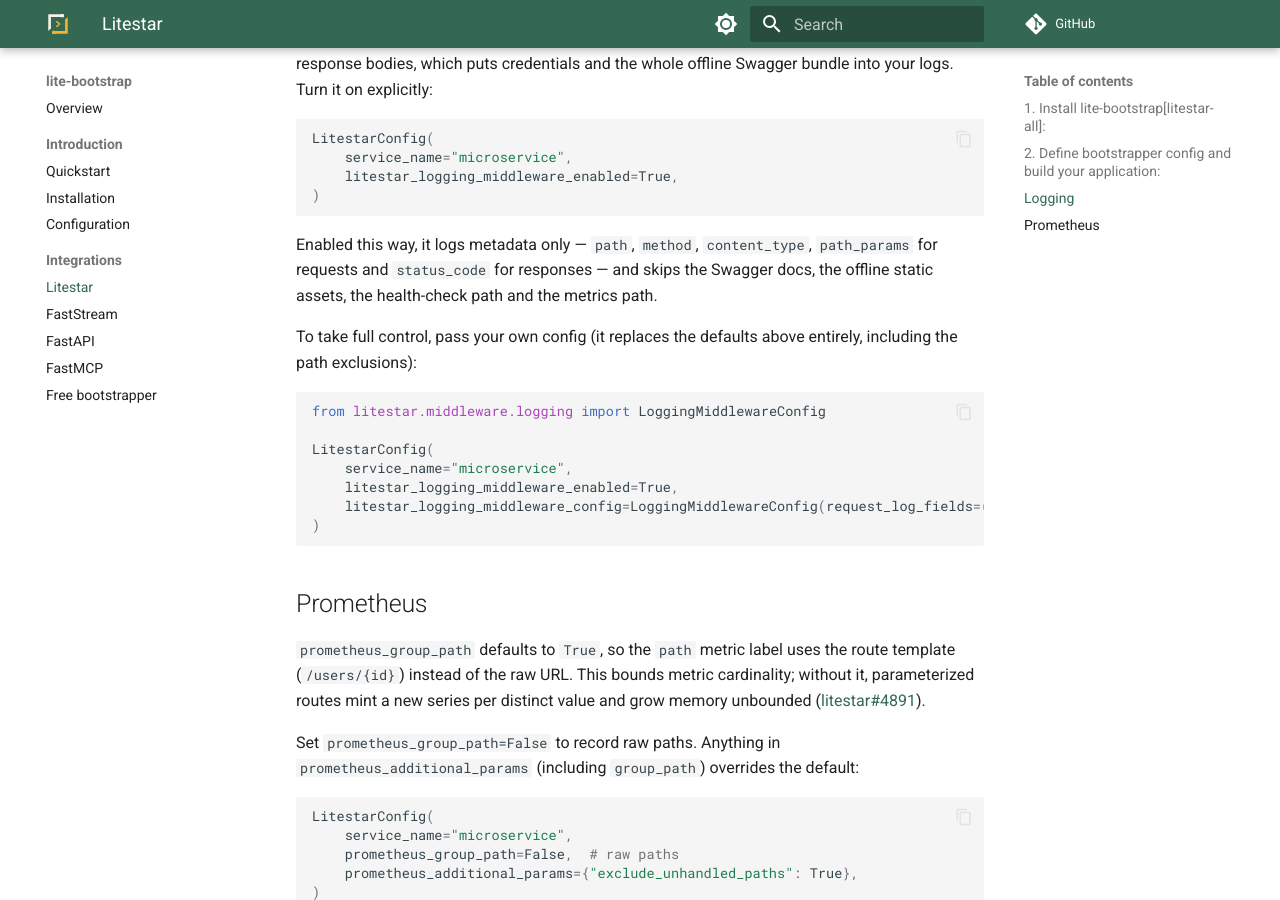
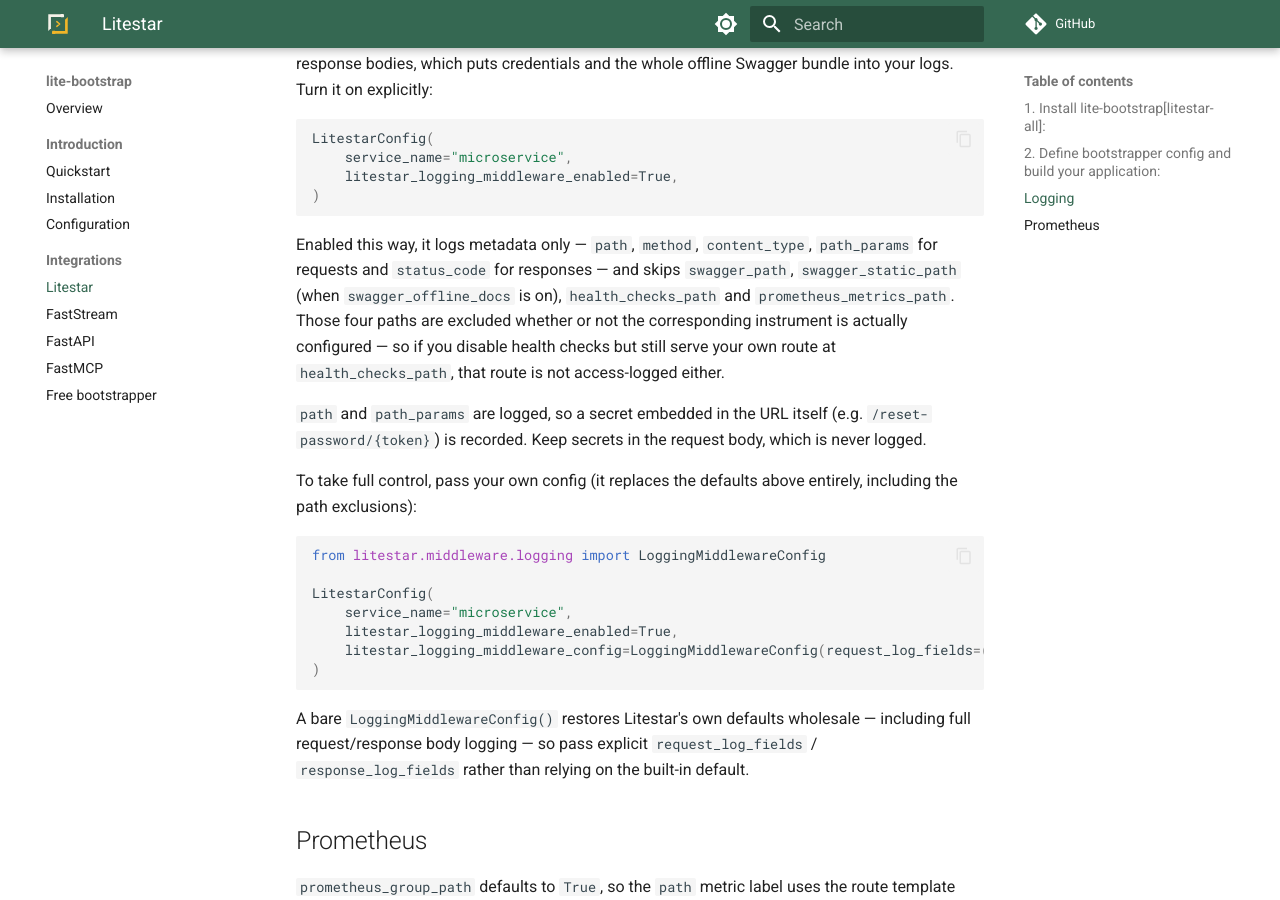
Before and after one commit to modern-python/lite-bootstrap, an MkDocs documentation site: the page built from docs/integrations/litestar.md, in a window 1280 px wide and 900 px high, scrolled down 1179 px. Built offline with MkDocs 1.6.1 and Material for MkDocs 9.7.7, drawn with Linux system fonts in a browser that asks for light colours; comment, search, counter and statistics services are not loaded.

Commit message:
docs(litestar): add 1.4.0 release notes and fill documentation gaps
Add planning/releases/1.4.0.md with a prominent behavior-change notice for
the Litestar access-logging default flip (CI requires curated notes for a
stable tag). Document the two new LitestarConfig options in the
configuration reference, expand the litestar.md access-logging subsection
with the excluded-path list, the path/path_params caveat, and a non-header
escape-hatch example, correct the exclude-matching mechanism described in
the design change file against the installed Litestar source, and note that
LitestarConfig now also needs the explicit super() form under slots=True.

````diff
--- a/docs/integrations/litestar.md
+++ b/docs/integrations/litestar.md
@@ -73,9 +73,16 @@
 ```
 
 Enabled this way, it logs metadata only — `path`, `method`, `content_type`,
-`path_params` for requests and `status_code` for responses — and skips the
-Swagger docs, the offline static assets, the health-check path and the metrics
-path.
+`path_params` for requests and `status_code` for responses — and skips
+`swagger_path`, `swagger_static_path` (when `swagger_offline_docs` is on),
+`health_checks_path` and `prometheus_metrics_path`. Those four paths are
+excluded whether or not the corresponding instrument is actually configured —
+so if you disable health checks but still serve your own route at
+`health_checks_path`, that route is not access-logged either.
+
+`path` and `path_params` are logged, so a secret embedded in the URL itself
+(e.g. `/reset-password/{token}`) is recorded. Keep secrets in the request
+body, which is never logged.
 
 To take full control, pass your own config (it replaces the defaults above
 entirely, including the path exclusions):
@@ -86,9 +93,14 @@
 LitestarConfig(
     service_name="microservice",
     litestar_logging_middleware_enabled=True,
-    litestar_logging_middleware_config=LoggingMiddlewareConfig(request_log_fields=("path", "method", "headers")),
+    litestar_logging_middleware_config=LoggingMiddlewareConfig(request_log_fields=("path", "method", "content_type")),
 )
 ```
+
+A bare `LoggingMiddlewareConfig()` restores Litestar's own defaults wholesale
+— including full request/response body logging — so pass explicit
+`request_log_fields` / `response_log_fields` rather than relying on the
+built-in default.
 
 ## Prometheus
 
````
Also changed, not shown: architecture/config-model.md (+2 -1 lines), docs/introduction/configuration.md (+7 -0 lines), planning/changes/2026-08-10.01-litestar-middleware-logging.md (+10 -4 lines), planning/releases/1.4.0.md (added, +86 -0 lines).
